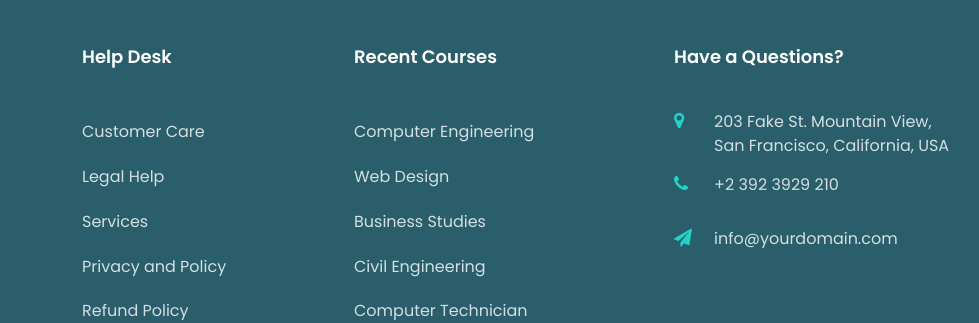
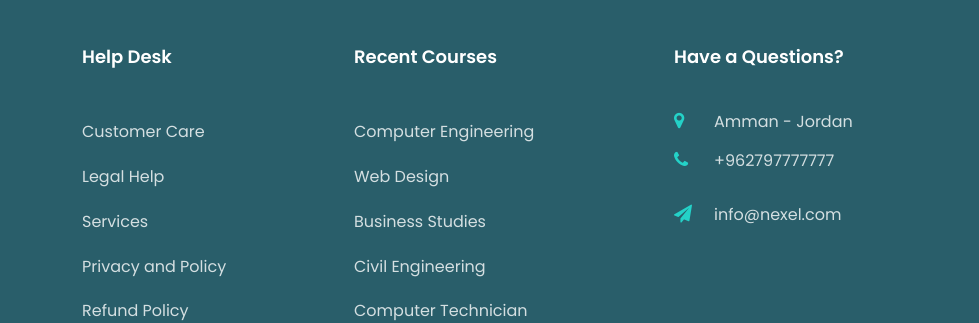
Before and after one commit to Mona-Tamimi/Project_3_Quiz_Website, a plain HTML site: page index.html in a window 1280 px wide. Shown: the part 2812-3135 px from the top of the page, 301-1280 px from the left. Drawn offline with nearby package versions, Linux system fonts and the light colour scheme; some packages are replaced by stand-ins of ours; no server answers; files whose address does not match are found by name.

Commit message:
omar update for logout and footer for all the pages

```diff
--- a/index.html
+++ b/index.html
@@ -420,13 +420,10 @@
                     <h2 class="ftco-heading-2">Have a Questions?</h2>
                     <div class="block-23 mb-3">
                         <ul>
-                            <li><span class="icon fa fa-map-marker"></span><span class="text">203 Fake St. Mountain
-                                    View, San
-                                    Francisco, California, USA</span></li>
-                            <li><a href="#"><span class="icon fa fa-phone"></span><span class="text">+2 392 3929
-                                        210</span></a></li>
+                            <li><span class="icon fa fa-map-marker"></span><span class="text">Amman - Jordan</span></li>
+                            <li><a href="#"><span class="icon fa fa-phone"></span><span class="text">+962797777777</span></a></li>
                             <li><a href="#"><span class="icon fa fa-paper-plane"></span><span
-                                        class="text">info@yourdomain.com</span></a></li>
+                                        class="text">info@nexel.com</span></a></li>
                         </ul>
                     </div>
                 </div>
@@ -468,7 +465,7 @@
     document.getElementById('logout-btn').addEventListener("click", logoutFunction);
 
 function logoutFunction() {
-  localStorage.removeItem('user');
+  localStorage.clear();
 }
   </script>
 
```
Also changed, not shown: about.html (+6 -9 lines), apply_test.html (+6 -9 lines), contact.html (+3 -6 lines), profile.html (+3 -6 lines).
